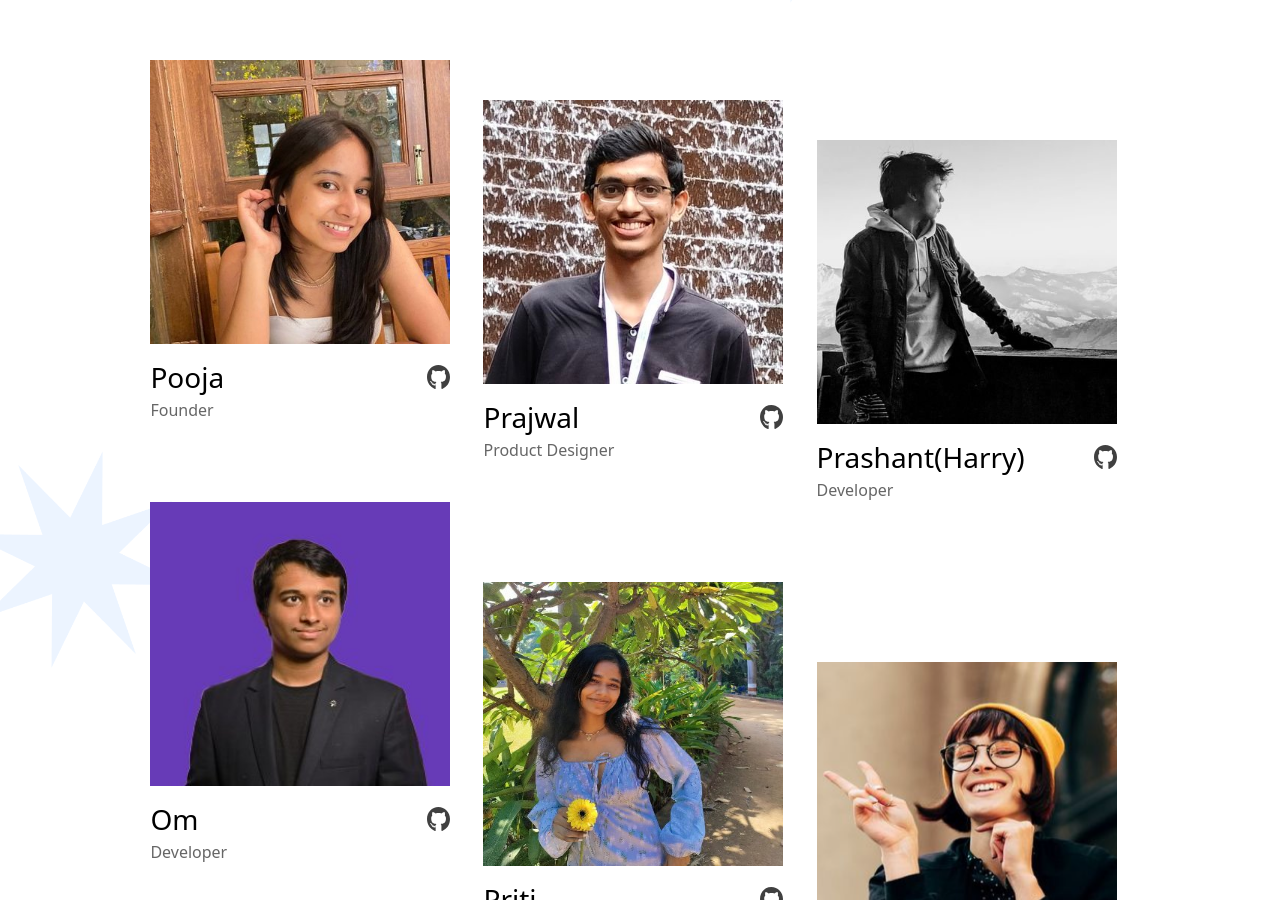
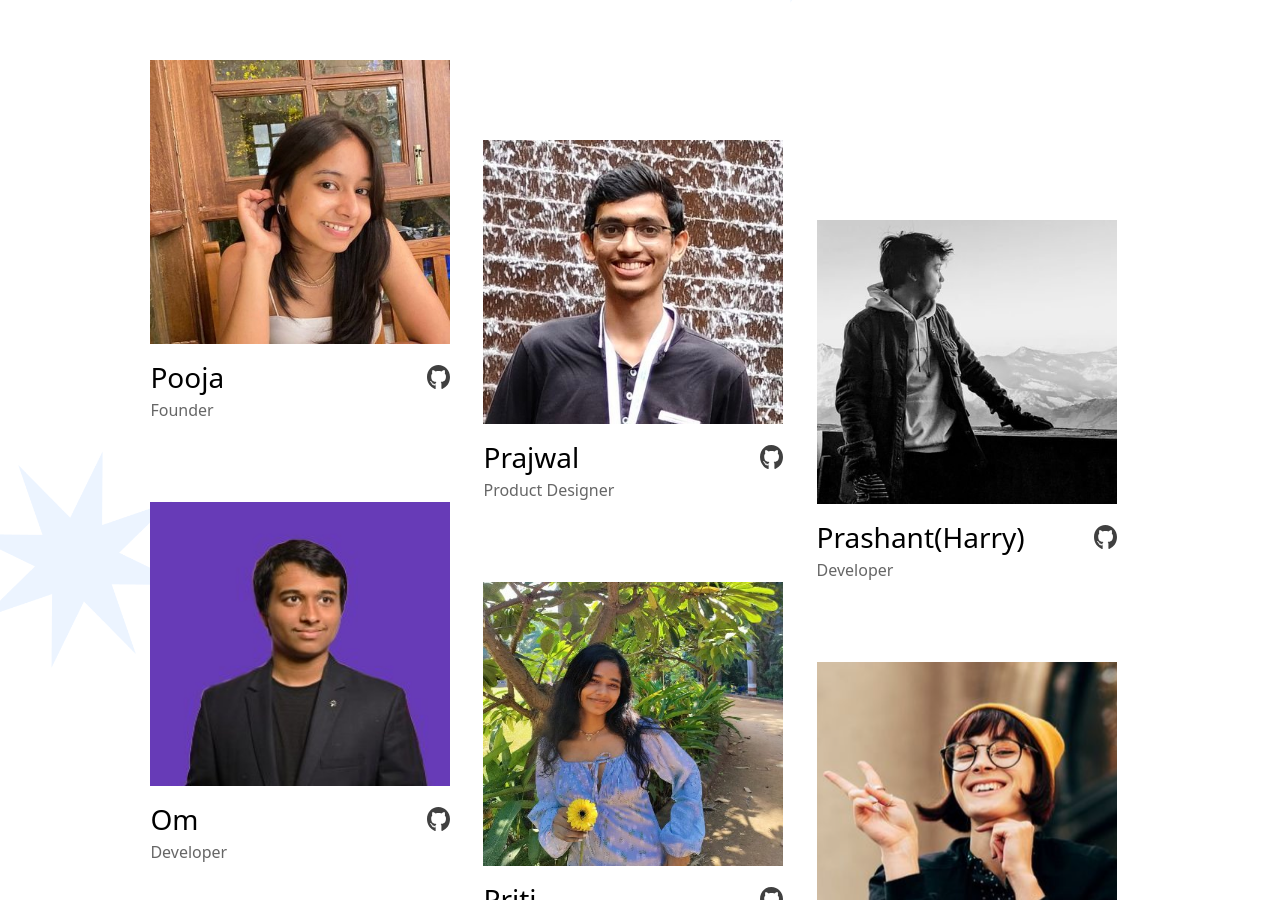
Before and after one commit to thecocode/cocode-client, a React (Create React App) app: page /about-us in a window 1280 px wide. Shown: the part 1365-2265 px from the top of the page. Built offline with nearby package versions, Linux system fonts and the light colour scheme.

Commit message:
team pic sizes fix

```diff
--- a/src/routes/AboutUs/OurTeam.tsx
+++ b/src/routes/AboutUs/OurTeam.tsx
@@ -27,8 +27,8 @@ export function OurTeam ()  {
 
    <div className={`max-w-[18.75rem] max-h-[25rem]   relative
         ${screenType !== ScreenTypes.TABLET ? "" : 'top-[0vh]'}
-        ${screenType !== ScreenTypes.LARGE_LAPTOP? "" : 'top-[5vh]'}
-        ${screenType !== ScreenTypes.MID_LAPTOP ? "" : 'top-[5vh]'}
+        ${screenType !== ScreenTypes.LARGE_LAPTOP? "" : 'top-[10vh]'}
+        ${screenType !== ScreenTypes.MID_LAPTOP ? "" : 'top-[10vh]'}
    `}>
      <img className={`w-[100%] h-[75%] `} src="./assets/prajwal.jpeg" />
      <div>
@@ -43,8 +43,8 @@ export function OurTeam ()  {
 
    <div className={`max-w-[18.75rem] max-h-[25rem] relative
     ${screenType !== ScreenTypes.TABLET ? "" : 'top-[0vh]'}
-    ${screenType !== ScreenTypes.LARGE_LAPTOP ? "" : 'top-[10vh]'}
-    ${screenType !== ScreenTypes.MID_LAPTOP ? "" : 'top-[10vh]'}
+    ${screenType !== ScreenTypes.LARGE_LAPTOP ? "" : 'top-[20vh]'}
+    ${screenType !== ScreenTypes.MID_LAPTOP ? "" : 'top-[20vh]'}
    `}>
      <img className={`w-[100%] h-[75%] cover`} src="./assets/Harry.jpeg" />
      <div>
```
Also changed, not shown: src/routes/AboutUs/index.tsx (+5 -2 lines).
